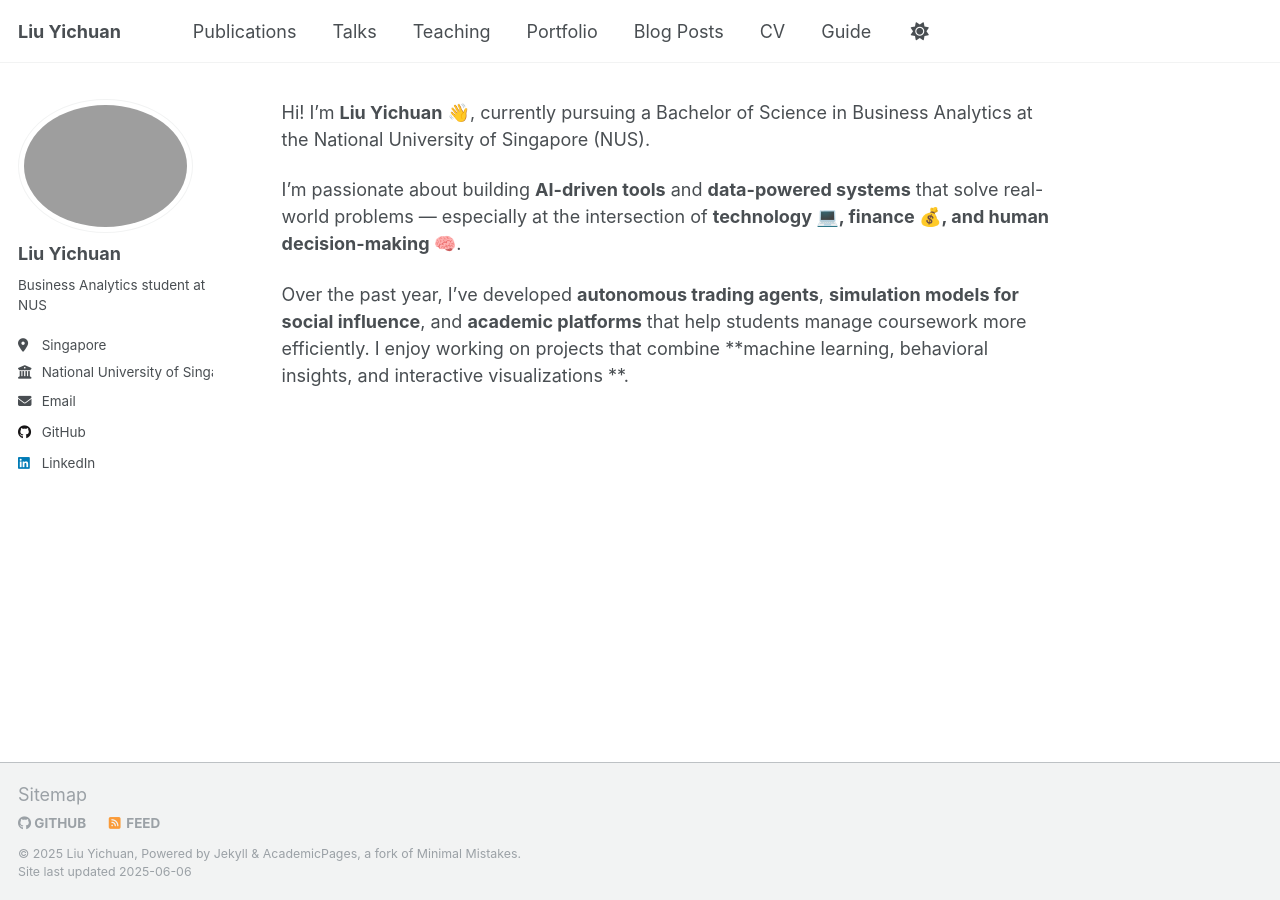
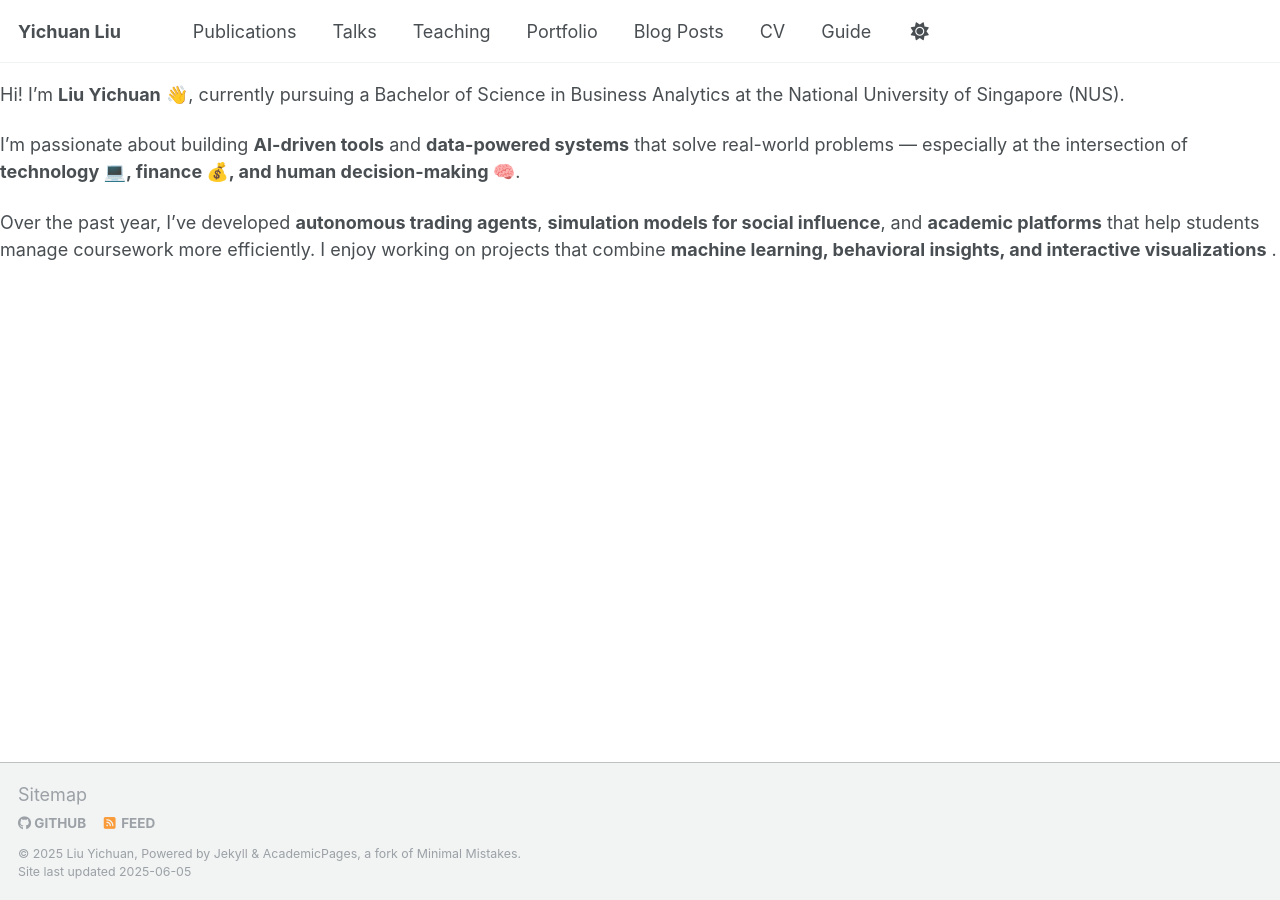
Before and after one commit to lydia372/lydia372.github.io, a Jekyll site: the page built from _pages/about.md, in a window 1280 px wide. Built offline with Jekyll 4.4.1, drawn with Linux system fonts in a browser that asks for light colours; our own code applies the rules of GitHub Pages for plain Markdown files; part of the change alters nothing that is shown.

Commit message:
Update _config.yml

```diff
--- a/_config.yml
+++ b/_config.yml
@@ -1,9 +1,9 @@
 # ==================================================
 # ✅ Basic Site Info
 # ==================================================
-title: "Liu Yichuan"
+title: "Yichuan Liu"
 name: "Liu Yichuan"
-description: "Business Analytics @ NUS | AI x Finance | Portfolio & Projects"
+description: "Personal Website"
 url: "https://lydia372.github.io"
 baseurl: ""  # 留空代表部署在根目录
 
@@ -11,11 +11,11 @@ baseurl: ""  # 留空代表部署在根目录
 # ✅ Sidebar Profile Info (左边栏内容)
 # ==================================================
 author:
-  avatar: "profile.png"
-  name: "Liu Yichuan"
-  bio: "Business Analytics student at NUS"
-  location: "Singapore"
-  employer: "National University of Singapore"
+  avatar: "images/android-chrome-192x192.png"
+  name: "Yichuan Li"
+  bio: "Personal Website"
+  location: "San Francisco Bay Area"
+  employer:
   email: "yichuan025@gmail.com"
   github: "lydia372"
   linkedin: "liu-yichuan"  # ⚠️改成你真实的 LinkedIn ID
@@ -41,18 +41,124 @@ defaults:
       path: ""
       type: pages
     values:
-      layout: single
+      layout: default
       author_profile: true
 
 # ==================================================
 # ✅ 插件（建议保留 RSS Feed 和 sitemap）
 # ==================================================
 plugins:
+  - jekyll-paginate
+  - jekyll-sitemap
+  - jekyll-gist
   - jekyll-feed
-  - jekyll-sitemap
+  - jekyll-redirect-from
 
 # ==================================================
 # ✅ 输出设置（文章链接结构）
 # ==================================================
 permalink: /:categories/:title/
-timezone: Asia/Singapore
+timezone: America/Los_Angeles # Changed to Pacific Time
+
+# ==================================================
+# ✅ 其他设置
+# ==================================================
+repository: "lydia372/lydia372.github.io"
+google_scholar_stats_use_cdn: false
+google_analytics_id:  # get google_analytics_id from https://analytics.google.com/analytics/
+google_site_verification:  # get google_site_verification from https://search.google.com/search-console/about
+bing_site_verification:  # get bing_site_verification from https://www.bing.com/webmasters/about
+baidu_site_verification:  # get baidu_site_verification from https://ziyuan.baidu.com/login/index?u=/site/index
+pubmed:
+googlescholar:
+researchgate:  # e.g., "https://www.researchgate.net/profile/yourprofile"
+uri:
+bitbucket:
+codepen:
+dribbble:
+flickr:
+facebook:
+foursquare:
+instagram:
+impactstory: # e.g., "https://profiles.impactstory.org/u/xxxx-xxxx-xxxx-xxxx"
+lastfm:
+pinterest:
+soundcloud:
+stackoverflow: # http://stackoverflow.com/users/123456/username
+steam:
+tumblr:
+twitter:
+vine:
+weibo:
+xing:
+youtube:
+wikipedia:
+
+include:
+  - .htaccess
+  - _pages
+  - files
+exclude:
+  - docs
+  - google_scholar_crawler
+  - "*.sublime-project"
+  - "*.sublime-workspace"
+  - .asset-cache
+  - .bundle
+  - .jekyll-assets-cache
+  - .sass-cache
+  - .github
+  - CHANGELOG
+  - Capfile
+  - Gemfile
+  - Gruntfile.js
+  - LICENSE
+  - README
+  - Rakefile
+  - assets/js/_main.js
+  - assets/js/plugins
+  - assets/js/vendor
+  - config
+  - gulpfile.js
+  - log
+  - node_modules
+  - package.json
+  - tmp
+  - vendor
+keep_files:
+  - .git
+  - .svn
+encoding: "utf-8"
+markdown_ext: "markdown,mkdown,mkdn,mkd,md"
+
+# ==================================================
+# ✅ 其他设置
+# ==================================================
+lsi: false
+excerpt_separator: "\n\n"
+incremental: false
+
+# ==================================================
+# ✅ 其他设置
+# ==================================================
+sass:
+  sass_dir: _sass
+  style: compressed # http://sass-lang.com/documentation/file.SASS_REFERENCE.html#output_style
+
+# ==================================================
+# ✅ 其他设置
+# ==================================================
+whitelist:
+  - jekyll-paginate
+  - jekyll-sitemap
+  - jekyll-gist
+  - jekyll-feed
+  - jemoji
+
+# ==================================================
+# ✅ 其他设置
+# ==================================================
+compress_html:
+  clippings: all
+  ignore:
+    envs: development
```
